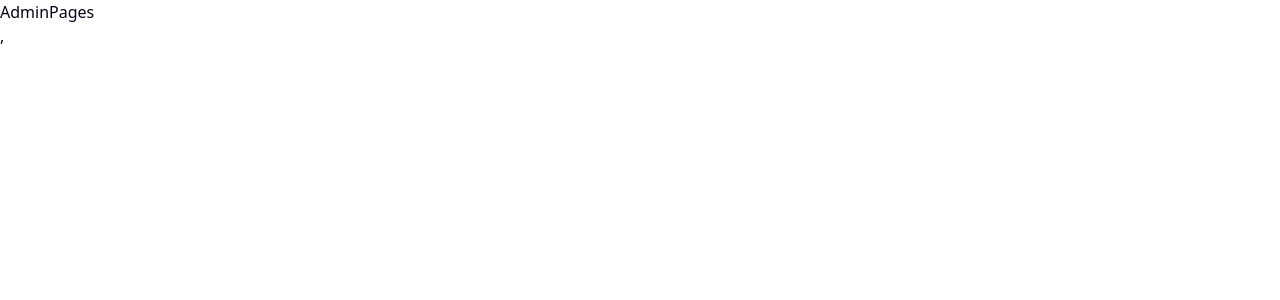
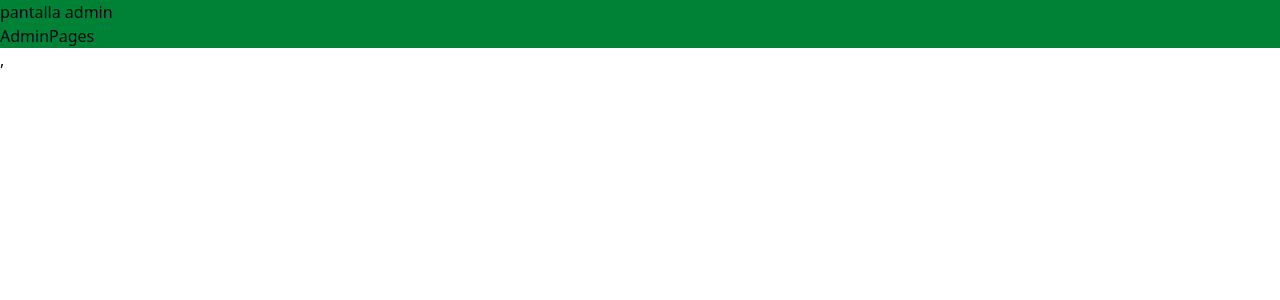
Before and after one commit to EdisonAndresPerez/BasesReact2025_typescript, a React (Vite) app in the folder 05-videoJuegos-app/: page /admin in a window 1280 px wide. Shown: the top 300 px of the page. Built offline with nearby package versions, Linux system fonts and the light colour scheme.

Commit message:
se hacen rutas hijas con children a la parte de admin de la app

```diff
--- /dev/null
+++ b/05-videoJuegos-app/src/admin/layouts/AdminLayout.tsx
@@ -0,0 +1,12 @@
+import { Outlet } from "react-router";
+
+const AdminLayout = () => {
+  return (
+    <div className="bg-green-700">
+      pantalla admin
+      <Outlet />
+    </div>
+  );
+};
+
+export default AdminLayout;
--- a/05-videoJuegos-app/src/router/app.router.tsx
+++ b/05-videoJuegos-app/src/router/app.router.tsx
@@ -1,3 +1,4 @@
+import AdminLayout from "@/admin/layouts/AdminLayout";
 import { AdminPages } from "@/admin/pages/AdminPages";
 import { VideoJuegosLayout } from "@/videojuegos/layouts/VideoJuegosLayout";
 import { VideoJuegoPage } from "@/videojuegos/pages/game/VideoJuegoPage";
@@ -27,6 +28,17 @@ export const router = createBrowserRouter([
 
   {
     path: "/admin",
+    element: <AdminLayout />,
+    children: [
+      {
+        index: true,
+        element: <AdminPages />,
+      },
+    ],
+  },
+
+  {
+    path: "/admin",
     element: <AdminPages />,
   },
 ]);
```
